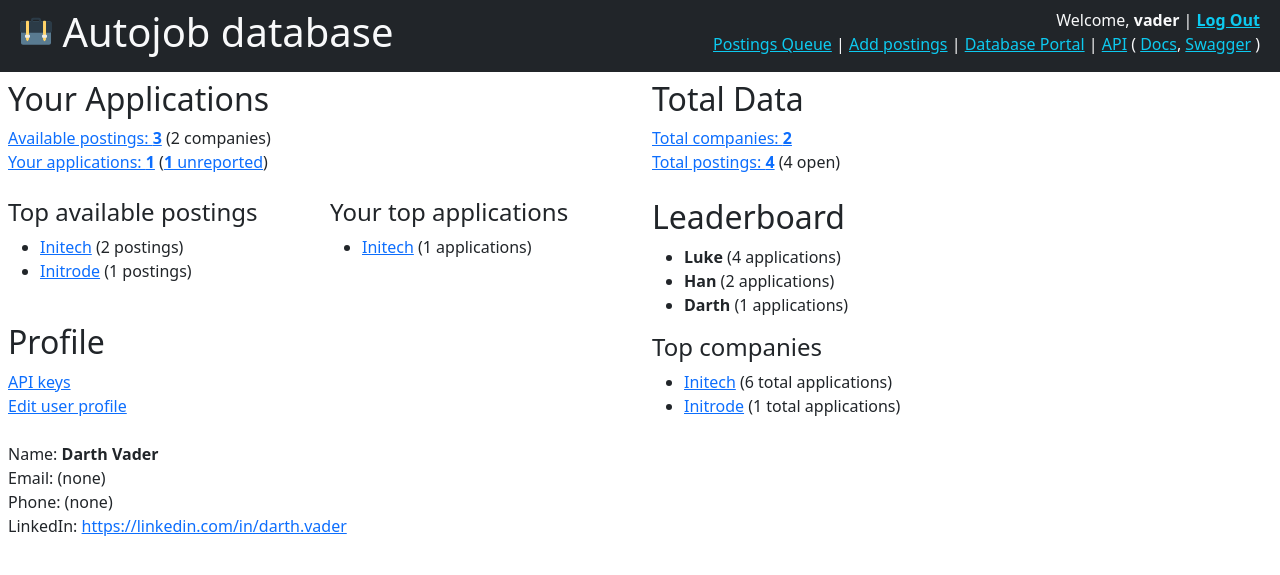
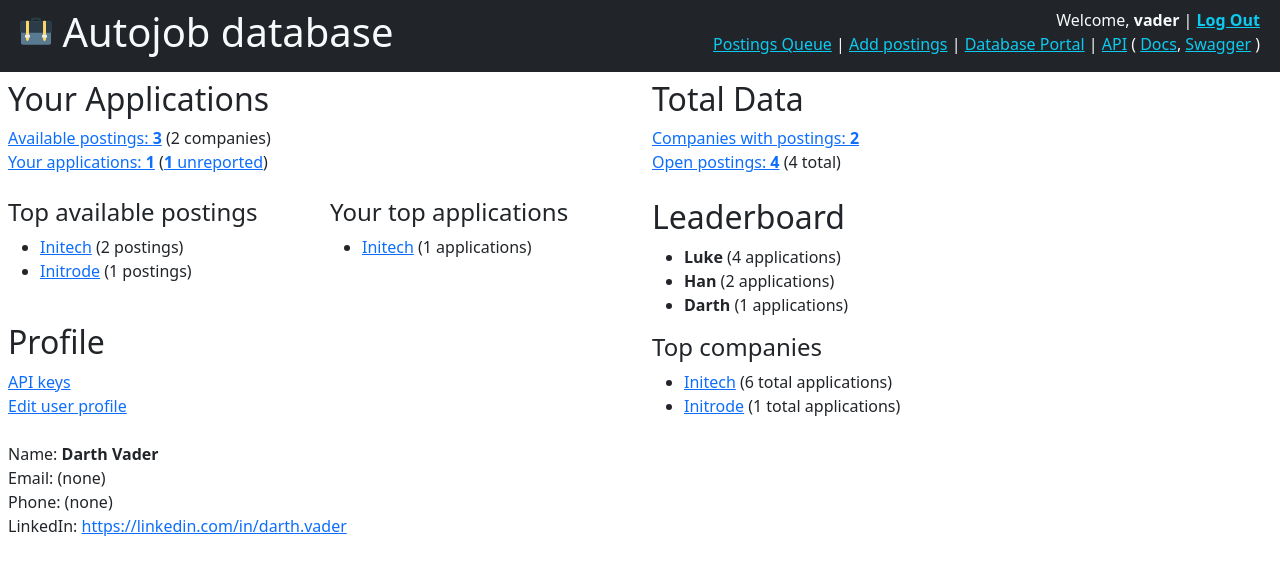
Before and after one commit to smkent/jobdb, a Django app: page / in a window 1280 px wide. Shown: the top 575 px of the page. Run offline with Django 5.2, Linux system fonts and the light colour scheme; a user stored in the database is signed in; data comes from the database, SQL or seed files in the repository; parts of the project's set-up code (start-up, migrations or seed data) failed here and were passed over; some libraries are stand-ins or nearby versions.

Commit message:
Tweak company landing page stats and include created in company table

```diff
--- a/jobdb/main/templates/main/index.html
+++ b/jobdb/main/templates/main/index.html
@@ -62,9 +62,11 @@
       </div>
       <div class="col">
         <h2>Total Data</h2>
-        <a href="{% url 'company_htmx' %}">Total companies: <b>{{ company.count }}</b></a><br />
-        <a href="{% url 'posting_htmx' %}">Total postings: <b>{{ posting.count }}</b></a>
-        ({{ posting_open.count}} open)
+        <a href="{% url 'company_htmx' %}">Companies with postings:
+          <b>{{ companies_with_postings.count }}</b></a><br />
+        <a href="{% url 'posting_htmx' %}">Open postings:
+          <b>{{ posting_open.count }}</b></a>
+        ({{ posting.count}} total)
         <br />
         <br />
         {% if leaderboard.count %}
--- a/jobdb/main/views.py
+++ b/jobdb/main/views.py
@@ -55,6 +55,12 @@ class IndexView(BaseView, TemplateView):
     def get_context_data(self, **kwargs: Any) -> Any:
         context = super().get_context_data(**kwargs)
         assert isinstance(self.request.user, User)
+        companies = Company.objects.all()
+        companies_with_postings = (
+            companies_with_postings_count()
+            .filter(posting_count__gt=0)
+            .order_by("-posting_count", "name")
+        )
         your_apps = Application.objects.filter(user=self.request.user)
         your_apps_company_count = user_application_companies(self.request.user)
         posting_queue = posting_queue_set(self.request.user, ordered=False)
@@ -72,7 +78,8 @@ class IndexView(BaseView, TemplateView):
         )
         leaderboard_companies = leaderboard_application_companies()
         return context | {
-            "company": Company.objects.all(),
+            "company": companies,
+            "companies_with_postings": companies_with_postings,
             "posting": Posting.objects.all(),
             "posting_open": Posting.objects.filter(closed=None),
             "application": Application.objects.all(),
```
Also changed, not shown: jobdb/main/tables.py (+9 -1 lines).
